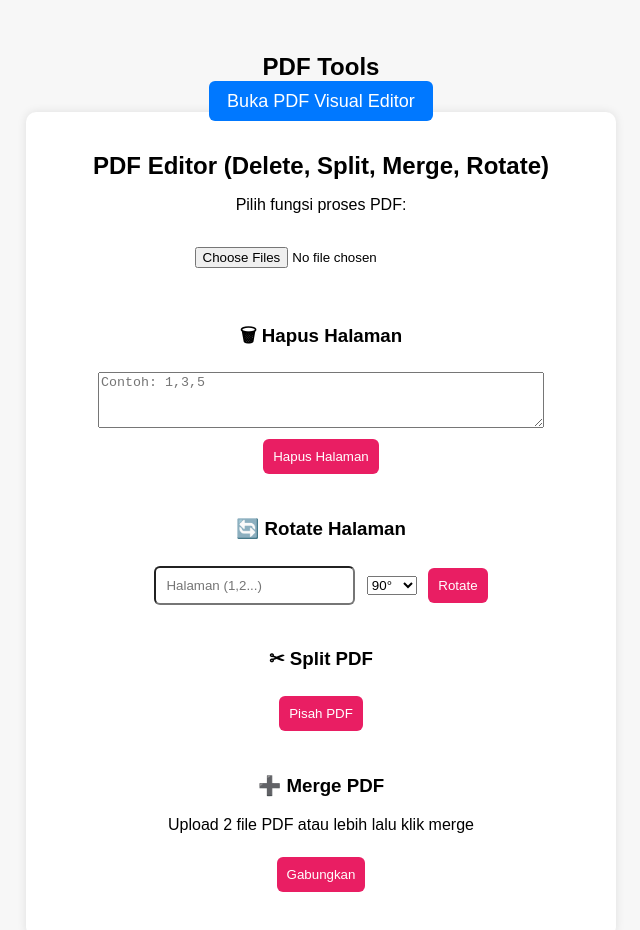
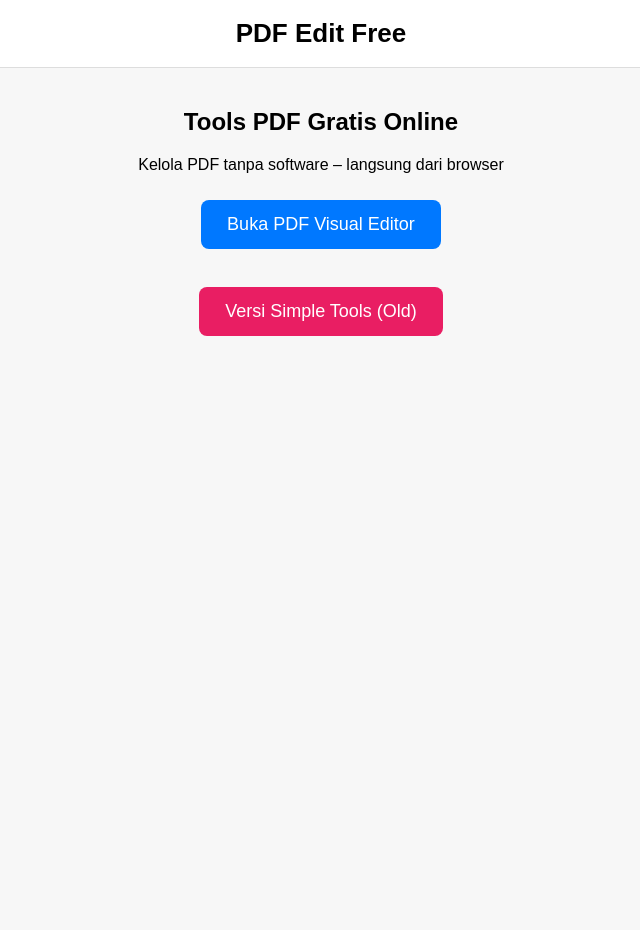
Before and after one commit to sagaevans/pdf-edit-free, a plain HTML site: page index.html in a window 1280 px wide. Shown: the whole page, without its empty margins (319-959 px from the left). After the commit the page ends 800 px from the top, so only its background shows below. Drawn offline with Linux system fonts and the light colour scheme.

Commit message:
index.html

```diff
--- a/index.html
+++ b/index.html
@@ -1,52 +1,61 @@
 <!DOCTYPE html>
-<html>
+<html lang="id">
 <head>
-<title>PDF Editor - Remove | Split | Merge | Rotate</title>
+<meta charset="UTF-8">
+<title>PDF Edit Free - Tools PDF Online</title>
 <style>
-body {font-family: Arial; text-align:center; padding:25px;background:#f7f7f7;}
-.container{width:90%;max-width:550px;margin:auto;background:white;padding:20px;border-radius:10px;box-shadow:0 0 10px rgba(0,0,0,0.1);}
-input,button{margin:7px;padding:10px;border-radius:6px;}
-button{cursor:pointer;background:#e91e63;color:white;border:none;}
-h2{margin-bottom:10px;}
-textarea{width:80%;height:50px;}
+body{
+  font-family: Arial, sans-serif;
+  margin: 0; padding: 0;
+  background: #f7f7f7; text-align: center;
+}
+header{
+  background: #ffffff;
+  padding: 18px;
+  font-size: 26px;
+  font-weight: bold;
+  border-bottom: 1px solid #ddd;
+}
+.container{
+  margin-top: 40px;
+}
+.button{
+  display:inline-block;
+  margin: 10px;
+  padding: 14px 26px;
+  background:#0078ff;
+  color:#fff;
+  text-decoration:none;
+  font-size:18px;
+  border-radius:8px;
+  transition:.2s;
+}
+.button:hover{
+  opacity:.8;
+}
 </style>
 </head>
- <h2>PDF Tools</h2>
-<a href="editor.html" style="background:#0078ff;color:white;padding:10px 18px;border-radius:6px;text-decoration:none;font-size:18px;">
-Buka PDF Visual Editor
-</a>
 <body>
 
+<header>PDF Edit Free</header>
+
 <div class="container">
-<h2>PDF Editor (Delete, Split, Merge, Rotate)</h2>
-<p>Pilih fungsi proses PDF:</p>
+  <h2>Tools PDF Gratis Online</h2>
+  <p>Kelola PDF tanpa software – langsung dari browser</p>
 
-<input type="file" id="pdfFiles" accept="application/pdf" multiple><br><br>
+  <!-- 🔥 Tombol utama menuju viewer editor -->
+  <a href="editor.html" class="button">Buka PDF Visual Editor</a>
 
-<h3>🗑 Hapus Halaman</h3>
-<textarea id="removePages" placeholder="Contoh: 1,3,5"></textarea><br>
-<button onclick="removePagesFunc()">Hapus Halaman</button><br><br>
+  <br><br>
 
-<h3>🔄 Rotate Halaman</h3>
-<input id="rotatePage" type="text" placeholder="Halaman (1,2...)">
-<select id="rotateDeg">
- <option value="90">90°</option>
- <option value="180">180°</option>
- <option value="270">270°</option>
-</select>
-<button onclick="rotatePageFunc()">Rotate</button><br><br>
+  <!-- Jika mau tambahkan fitur dari script.js lama -->
+  <a href="index.html" class="button" style="background:#e91e63;">Versi Simple Tools (Old)</a>
 
-<h3>✂ Split PDF</h3>
-<button onclick="splitPDF()">Pisah PDF</button><br><br>
-
-<h3>➕ Merge PDF</h3>
-<p>Upload 2 file PDF atau lebih lalu klik merge</p>
-<button onclick="mergePDF()">Gabungkan</button><br><br>
-
+  <!-- kamu bisa menambah tombol berikut kedepan -->
+  <!-- <a href="pdf-to-excel.html" class="button">PDF ➝ Excel</a> -->
+  <!-- <a href="merge.html" class="button">Merge</a> -->
+  <!-- <a href="split.html" class="button">Split</a> -->
 </div>
-
-<script src="https://cdnjs.cloudflare.com/ajax/libs/pdf-lib/1.17.1/pdf-lib.min.js"></script>
-<script src="script.js"></script>
 
 </body>
 </html>
```
